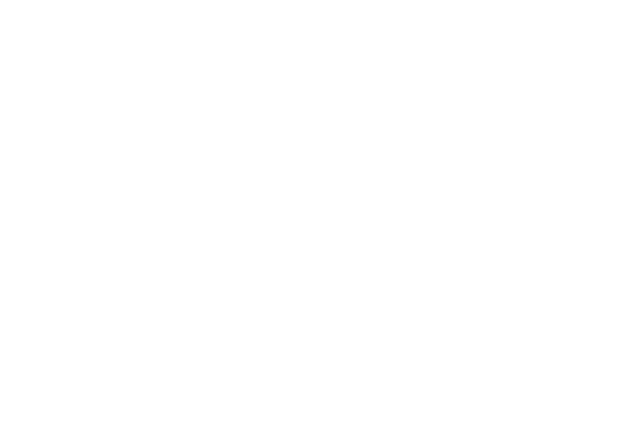
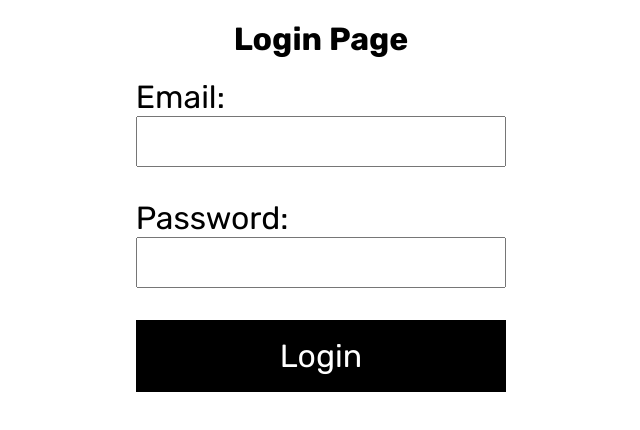
Before and after one commit to Ammar1201/HMO-ManagmentSystem, a React (Create React App) app in the folder client/: page /login in a window 1280 px wide. Before the commit this address had no page. Shown: the top 430 px of the page, without its empty margins (319-959 px from the left). Built offline with nearby package versions, Linux system fonts and the light colour scheme.

Commit message:
client - added login page & backend connected to frontend

```diff
--- a/client/package.json
+++ b/client/package.json
@@ -6,6 +6,7 @@
     "@testing-library/jest-dom": "^5.16.5",
     "@testing-library/react": "^13.4.0",
     "@testing-library/user-event": "^13.5.0",
+    "axios": "^1.2.1",
     "react": "^18.2.0",
     "react-dom": "^18.2.0",
     "react-router-dom": "^6.6.1",
--- a/client/src/App.js
+++ b/client/src/App.js
@@ -1,5 +1,6 @@
 import { Routes, Route } from "react-router-dom";
 import Home from "./pages/Home";
+import Login from "./pages/Login";
 // import Header from "./components/Header";
 
 const App = () => {
@@ -8,6 +9,7 @@
       {/* <Header /> */}
       <Routes>
         <Route path="/" element={<Home />} />
+        <Route path="/login" element={<Login />} />
       </Routes>
     </div>
   );
--- /dev/null
+++ b/client/src/api/Api.js
@@ -0,0 +1,26 @@
+import axios from 'axios';
+
+let myUrl = 'http://localhost:5000/api';
+
+if (process.env.NODE_ENV === 'production') {
+  myUrl = 'api';
+}
+
+const Api = axios.create({
+  baseURL: myUrl,
+});
+
+//* ------------------------------GET Requests-------------------------------------------
+
+//* ------------------------------POST Requests-------------------------------------------
+export const loginRequest = async (credentials) => {
+  try {
+    const res = await Api.post('/patients/login', credentials);
+    return res.data;
+  }
+  catch (error) {
+    return error.response.data;
+  }
+};
+
+//* ------------------------------PATCH Requests-------------------------------------------
--- a/client/src/components/Header.js
+++ b/client/src/components/Header.js
@@ -7,16 +7,16 @@
       <nav>
         <ul>
           <li>
-            <NavLink activeClassName={classes.active} to='/'>Home</NavLink>
+            <NavLink className={(headerData) => headerData.isActive ? classes.active : ''} to='/'>Home</NavLink>
           </li>
           <li>
-            <NavLink activeClassName={classes.active} to='/login'>Login</NavLink>
+            <NavLink className={(headerData) => headerData.isActive ? classes.active : ''} to='/login'>Login</NavLink>
           </li>
           <li>
-            <NavLink activeClassName={classes.active} to='/about'>About</NavLink>
+            <NavLink className={(headerData) => headerData.isActive ? classes.active : ''} to='/about'>About</NavLink>
           </li>
           <li>
-            <NavLink activeClassName={classes.active} to='/contact'>Contact Us</NavLink>
+            <NavLink className={(headerData) => headerData.isActive ? classes.active : ''} to='/contactus'>Contact Us</NavLink>
           </li>
         </ul>
       </nav>
--- /dev/null
+++ b/client/src/pages/Login.js
@@ -0,0 +1,71 @@
+import { useState } from 'react';
+import { Navigate } from 'react-router-dom';
+import { loginRequest } from '../api/Api';
+import classes from './Login.module.css';
+
+const Login = () => {
+  const [user, setUser] = useState(null);
+  const [message, setMessage] = useState('');
+  const [email, setEmail] = useState('');
+  const [password, setPassword] = useState('');
+
+  const loginUser = async (event) => {
+    event.preventDefault();
+    // const { email, password } = event.target.elements;
+    // const credentials = {
+    //   email: email.value,
+    //   password: password.value
+    // }
+
+    const login = await loginRequest({ email, password });
+    if (login.message === undefined) {
+      sessionStorage.setItem('token', JSON.stringify(login.token));
+      setUser(login);
+    }
+    else {
+      setMessage(login.message);
+    }
+  };
+
+  const handleFocus = () => {
+    if (message.trim().length !== 0) {
+      setMessage('');
+      setEmail('');
+      setPassword('');
+    }
+  };
+
+  const handleChange = ({ target }) => {
+    if (target.id === 'email') {
+      setEmail(target.value);
+      return;
+    }
+    if (target.id === 'password') {
+      setPassword(target.value);
+      return;
+    }
+  };
+
+  return (
+    <div className={classes.container}>
+      <h1>Login Page</h1>
+      <form className={classes.form} onSubmit={loginUser}>
+        <div className={classes.formGroup}>
+          <label>Email:</label>
+          <input id='email' name='email' type="text" value={email} onFocus={handleFocus} onChange={handleChange} />
+        </div>
+        <div className={classes.formGroup}>
+          <label>Password:</label>
+          <input id='password' name='password' type="password" value={password} onFocus={handleFocus} onChange={handleChange} />
+        </div>
+        <div>
+          <input type="submit" value='Login' />
+        </div>
+      </form>
+      {message && <h1>{message}</h1>}
+      {user && <Navigate to='/' />}
+    </div>
+  )
+}
+
+export default Login;
--- /dev/null
+++ b/client/src/pages/Login.module.css
@@ -0,0 +1,50 @@
+.container {
+  display: flex;
+  flex-direction: column;
+  justify-content: center;
+  align-items: center;
+}
+
+.container h1 {
+  margin: 20px 0;
+}
+
+.form {
+  display: flex;
+  flex-direction: column;
+  row-gap: 2rem;
+}
+
+.form label {
+  font-size: 2rem;
+  margin-bottom: 10px;
+}
+
+.form input {
+  padding: 1rem;
+  width: 100%;
+}
+
+.form input[type="submit"] {
+  font-size: 2rem;
+  border: 1px solid black;
+  background-color: black;
+  color: #fff;
+  padding: 1rem 2rem;
+}
+
+.card {
+  width: 100%;
+  height: 150px;
+  border: 1px solid black;
+  text-align: center;
+  margin-top: 50px;
+}
+
+.card h3 {
+  margin-top: 10px;
+}
+
+.success h1 {
+  margin-top: 50px;
+}
```
Also changed, not shown: 2 other files (tests, documents, lock files or other folders).
